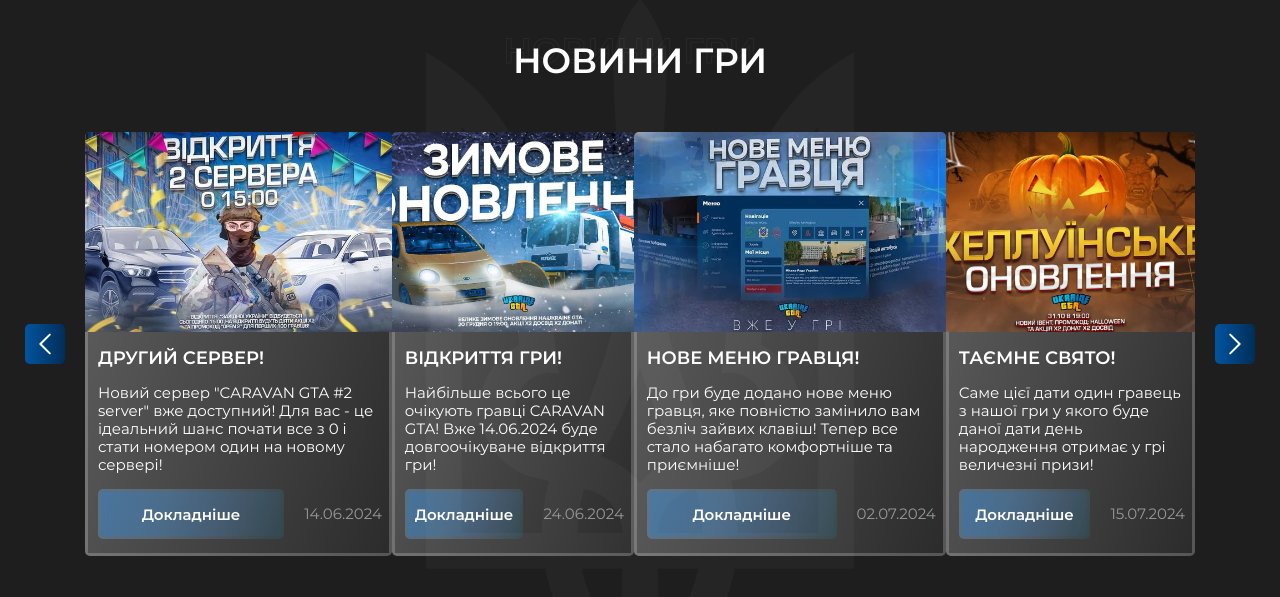
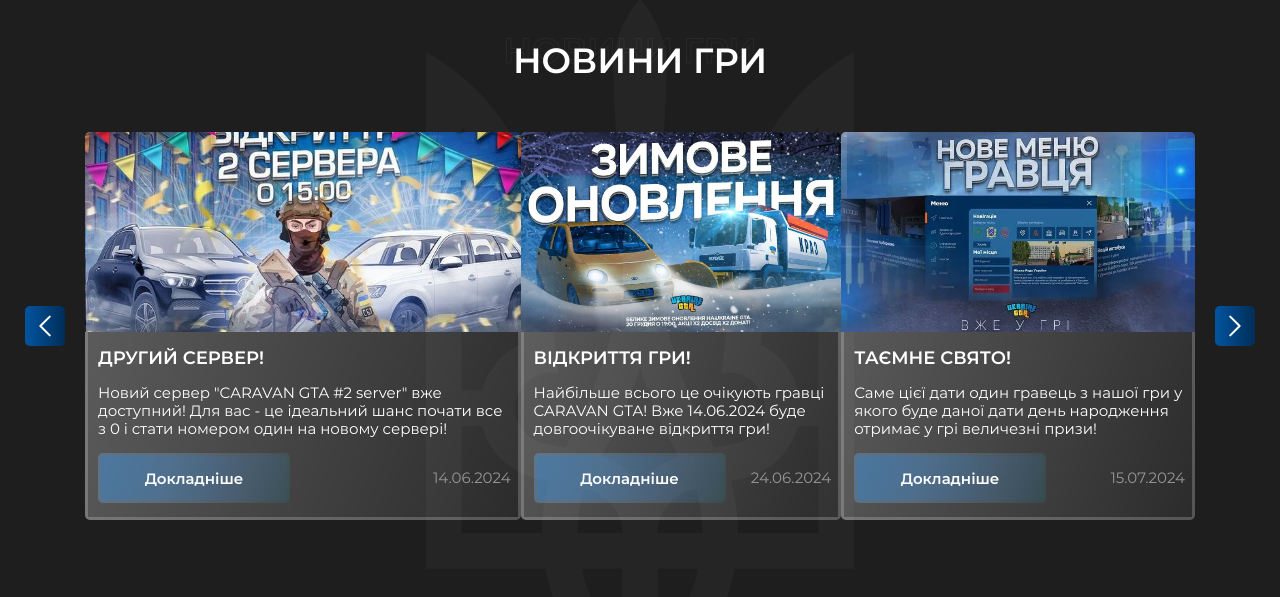
Before and after one commit to ronelinolk/Caravan-gta-official, a plain HTML site: page index.html in a window 1280 px wide. Shown: the part 4180-4777 px from the top of the page. Drawn offline with Linux system fonts and the light colour scheme; files whose address does not match are found by name.

Commit message:
index.html

```diff
--- a/index.html
+++ b/index.html
@@ -413,31 +413,6 @@
 <div class="news__card card-news">
 <a href="ІНСТА 4 раз" rel="nofollow" target="_blank" class="card-news__image-ibg">
 <picture><source srcset="03.webp" type="image/webp"><img src="03.jpg" alt></picture>
-</a>
-<div class="card-news__content">
-<a href="ІНСТА 5 Раз" rel="nofollow" target="_blank" class="card-news__title">
-НОВЕ МЕНЮ ГРАВЦЯ!
-</a>
-<div class="card-news__text">
-<p>До гри буде додано нове меню гравця, яке повністю замінило вам безліч зайвих клавіш! Тепер все стало набагато комфортніше та приємніше!</p>
-</div>
-<div class="card-news__bottom">
-<a href="ІНСТА 6 РАЗ" rel="nofollow" target="_blank" class="card-news__button button button_blue">
-<div class="button__row">
-<span>Докладніше</span>
-</div>
-</a>
-<div class="card-news__date">
-02.07.2024
-</div>
-</div>
-</div>
-</div>
-</div>
-<div class="news__slide swiper-slide">
-<div class="news__card card-news">
-<a href="https://youtu.be/SYMkyXPL3fU" rel="nofollow" target="_blank" class="card-news__image-ibg">
-<picture><source srcset="04_1.webp" type="image/webp"><img src="04.jpg" alt></picture>
 </a>
 <div class="card-news__content">
 <a href="https://youtu.be/SYMkyXPL3fU" rel="nofollow" target="_blank" class="card-news__title">
```
